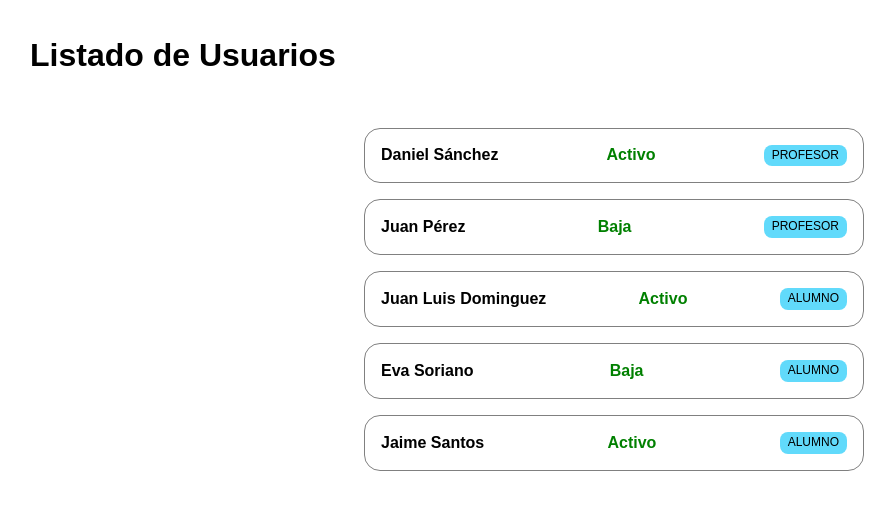
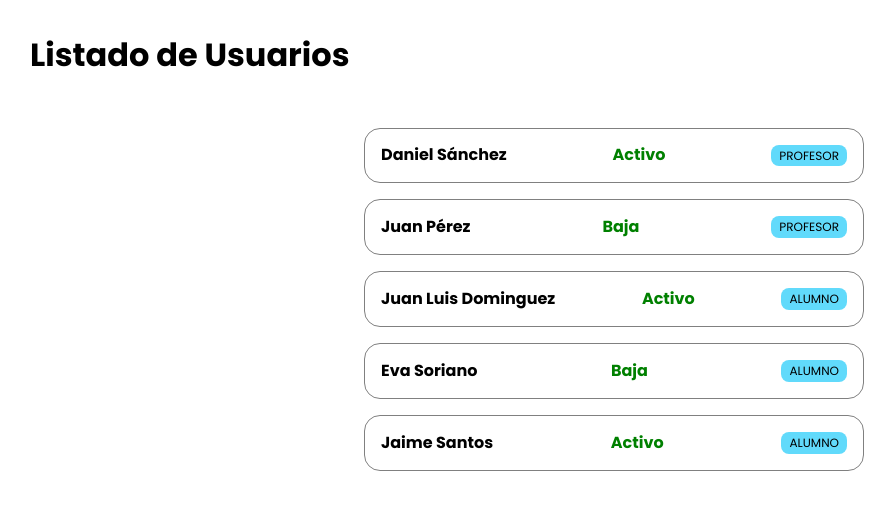
Before and after one commit to dsanguti/first-list-users, a React (Vite) app: page / in a window 1280 px wide. Shown: the top 510 px of the page, without its empty margins (26-921 px from the left). Built offline with nearby package versions, Linux system fonts and the light colour scheme.

Commit message:
se crea fichero fonts.css y se importa de google fonts.

```diff
--- /dev/null
+++ b/src/assets/css/fonts.css
@@ -0,0 +1,7 @@
+@import url("https://fonts.googleapis.com/css2?family=Bree+Serif&family=Poppins:ital,wght@0,100;0,200;0,300;0,400;0,500;0,600;0,700;0,800;0,900;1,100;1,200;1,300;1,400;1,500;1,600;1,700;1,800;1,900&display=swap");
+
+body{
+  font-family: "Poppins", sans-serif;
+  font-weight: 400;
+  font-style: normal;
+}
--- a/src/index.css
+++ b/src/index.css
@@ -1,10 +1,3 @@
 
 @import './assets/css/resets.css';
-* {
-  margin: 0;
-  padding: 0;
-}
-
-body {
-  font-family: Arial, Helvetica, sans-serif;
-}
+@import './assets/css//fonts.css';
```
